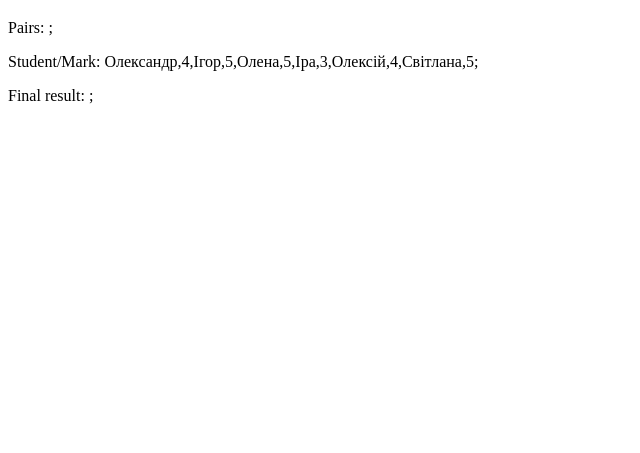
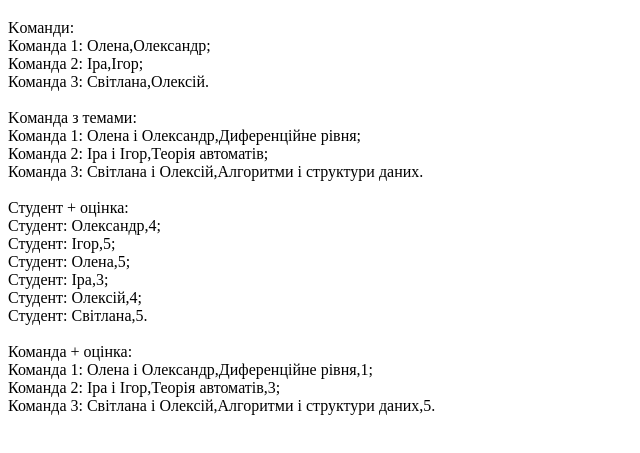
Before and after one commit to Agera021/Cursor, a plain HTML site: page HW4/index.html in a window 1280 px wide. Shown: the part 61-514 px from the top of the page, without its empty margins (0-640 px from the left). Drawn offline with Linux system fonts and the light colour scheme.

Commit message:
homework4

```diff
--- a/HW4/index.html
+++ b/HW4/index.html
@@ -8,7 +8,7 @@
 </head>
 <body>
     <h1>HW4</h1>
-    <div id="container"></div>
+
 <script src="./script.js"></script>
 </body>
 </html>
--- a/HW4/script.js
+++ b/HW4/script.js
@@ -1,80 +1,66 @@
 const students = ['Олександр', 'Ігор', 'Олена', 'Іра', 'Олексій', 'Світлана'];
-const themes = ['Диференційне рівня', 'Теорія автоманів', 'Алгоритми і структури даних'];
+const themes = ['Диференційне рівня', 'Теорія автоматів', 'Алгоритми і структури даних'];
 const marks = [4, 5, 5, 3, 4, 5];
+const girls = students.filter((el) => el.slice(-1) === "а");
+const boys = students.filter((el) => el.slice(-1) !== "а");
 
-function getBoys (arr) {
-    const boys = [];
-    for (let i=0; i<students.length; i++){
-        if (arr [i] === 'Олександр' || arr [i] === 'Ігор' || arr [i] === 'Олексій' ){
-            boys.push(arr[i]);
-        }
+
+const getPairs = (girls, boys) => {
+    let pair = [];
+    for (let i=0; i<girls.length; i++) {
+     pair = [...pair, [girls[i], boys[i]]]
     }
-    return boys;
-}
+    return pair
+};
+const pair = getPairs(girls, boys)
+console.log("Pair", pair);
 
-function getGirls(arr) {
-	const girls = [];
-	for (let i = 0; i < students.length; i++){
-		if (arr[i] === 'Олена' || arr[i] === 'Іра' || arr[i] === 'Світлана'){
-			girls.push(arr[i]);
-		}
-	}
-	return girls;
-}
-function getPairs(boys, girls) {
-    let eachPair = '';
-    const pairs = [];
-    for (let i=0; i<students.length / 2; i++) {
-        eachPair = boys.slice (i, i+1);
-        eachPair.push(girls[i]);
-        eachPair = eachPair.join ('i');
+const getPairAndThemes = (girls, boys, themes) => {
+    let pairAndThemesArray = [];
+    for (let i = 0; i < girls.length; i++) {
+      pairAndThemesArray = [...pairAndThemesArray, [`${girls[i]} i ${boys[i]}`, themes[i]],];
     }
-    return pairs
-}
+    return pairAndThemesArray;
+  };
+  const pairAndThemesArray = getPairAndThemes(girls,boys,themes);
+  console.log("Pair and Themes", pairAndThemesArray);
 
-function getPairsThemes (pairs, themesCopy){
-    const studentsPlusTheme = [];
-    let studentGenderArray = [...pairs];
-    let studentGenderString = [];
-    for (let i=0; i < studentGenderArray.length; i++){
-    const studentsEach = studentGenderArray.slice([i], [i+1]);
-    studentGenderString.push (studentsEach.pop (studentsEach.length - 1));
-studentGenderString.push(themesCopy[i]);
-studentsPlusTheme.push(studentGenderString);
-studentGenderString = [];
+  const getMarks = (students, marks) => {
+    let studentsMarks = [];
+    for (let i = 0; i < students.length; i++) {
+      studentsMarks = [...studentsMarks, [students[i], marks[i]]];
     }
-return studentsPlusTheme;
-}
+    return studentsMarks;
+  };
+  const studentsMarks = getMarks(students, marks);
+  console.log("Students and marks", studentsMarks);
 
-getPairsThemes(getPairs(getBoys(students), getGirls(students)), themes);
+  const getPairsThemeAndMarks = (pairAndThemesArray) => {
+    const studentsThemesAndMarks = pairAndThemesArray.map((el) => [...el,Math.floor(Math.random() * 5 + 1),]);
+    return studentsThemesAndMarks;
+  };
+  const studentsThemesAndMarks = getPairsThemeAndMarks(pairAndThemesArray);
+  console.log("Pairs and Themes and Marks", studentsThemesAndMarks);
 
-function giveStudentMark (students, marks) {
-    const studentsMark = [];
-    for (let i= 0; i < students.length; i++) {
-    let eachStudent = students.slice (i, i+1);
-    eachStudent.push (marks[i]);
-    studentsMark.push (eachStudent);
-    }
-    return  studentsMark;
-}
-
-function getPairsThemeAndMarks (studentsTheme, marks) {
-const studentsFinalResult = [];
-let studentsPlusThemeCopy = [...studentsTheme];
-let eachStudentThemeArray = [];
-for (let i=0; i <= studentsPlusThemeCopy.length - 1; i++) {
-    const randomMark = Math.floor (Math.random() * (5 - 1 + 1)) + 1;
-    let eachStudentTheme = studentsPlusThemeCopy.slice([i], [i+1]);
-    eachStudentThemeArray = eachStudentTheme.pop(eachStudentTheme.length - 1);
-    eachStudentThemeArray.push(randomMark);
-    studentsFinalResult.push(eachStudentThemeArray);
-}
-return studentsFinalResult;
-}
-
-const container=document.querySelector("#container");
-container.innerHTML=`
-<p>Pairs: ${getPairs(getBoys(students) , getGirls(students))};</p>
-<p>Student/Mark: ${giveStudentMark(students, marks)};</p>
-<p>Final result: ${getPairsThemeAndMarks(getPairsThemes(getPairs(getBoys(students) , getGirls(students)) , themes) , marks)};</p>
-`;
+document.write("Kоманди: ","</br>");
+document.write("Команда 1: ", pair[0] , ";", "</br>");
+document.write("Команда 2: ", pair[1] , ";", "</br>");
+document.write("Команда 3: ", pair[2] , ".", "</br>");
+document.writeln("</br>");
+document.write("Kоманда  з темами: ",  "</br>");
+document.write("Команда 1: ", pairAndThemesArray[0] , ";", "</br>");
+document.write("Команда 2: ", pairAndThemesArray[1] , ";", "</br>");
+document.write("Команда 3: ", pairAndThemesArray[2] , ".", "</br>");
+document.writeln("</br>");
+document.writeln("Студент + оцінка: ",  "</br>");
+document.write("Студент: ", studentsMarks[0] , ";", "</br>");
+document.write("Студент: ", studentsMarks[1] , ";", "</br>");
+document.write("Студент: ", studentsMarks[2] , ";", "</br>");
+document.write("Студент: ", studentsMarks[3] , ";", "</br>");
+document.write("Студент: ", studentsMarks[4] , ";", "</br>");
+document.write("Студент: ", studentsMarks[5] , ".", "</br>");
+document.writeln("</br>");
+document.write("Команда + оцінка: ", "</br>");
+document.write("Команда 1: ", studentsThemesAndMarks[0] , ";", "</br>");
+document.write("Команда 2: ", studentsThemesAndMarks[1] , ";", "</br>");
+document.write("Команда 3: ", studentsThemesAndMarks[2] , ".", "</br>");
```
